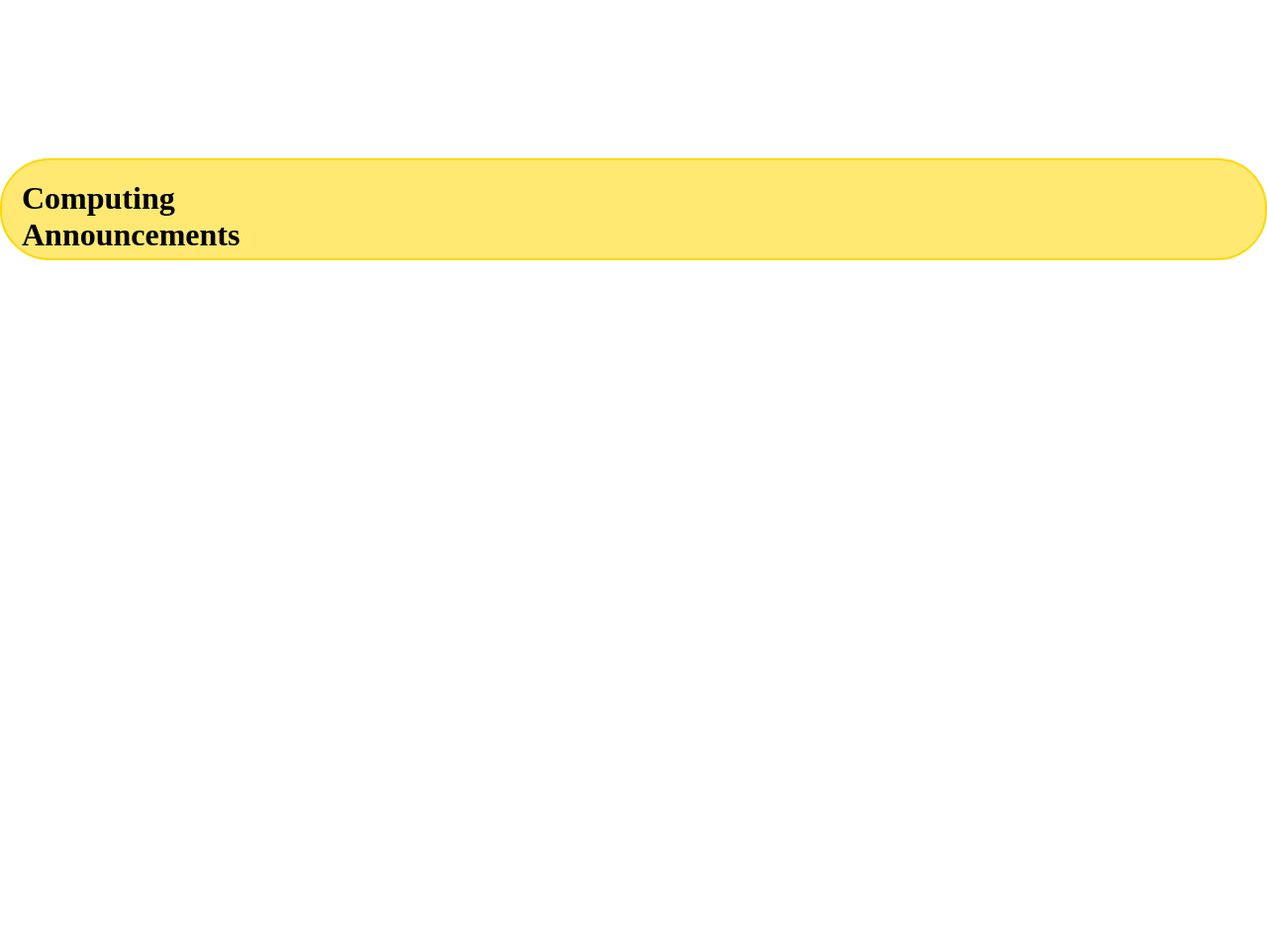
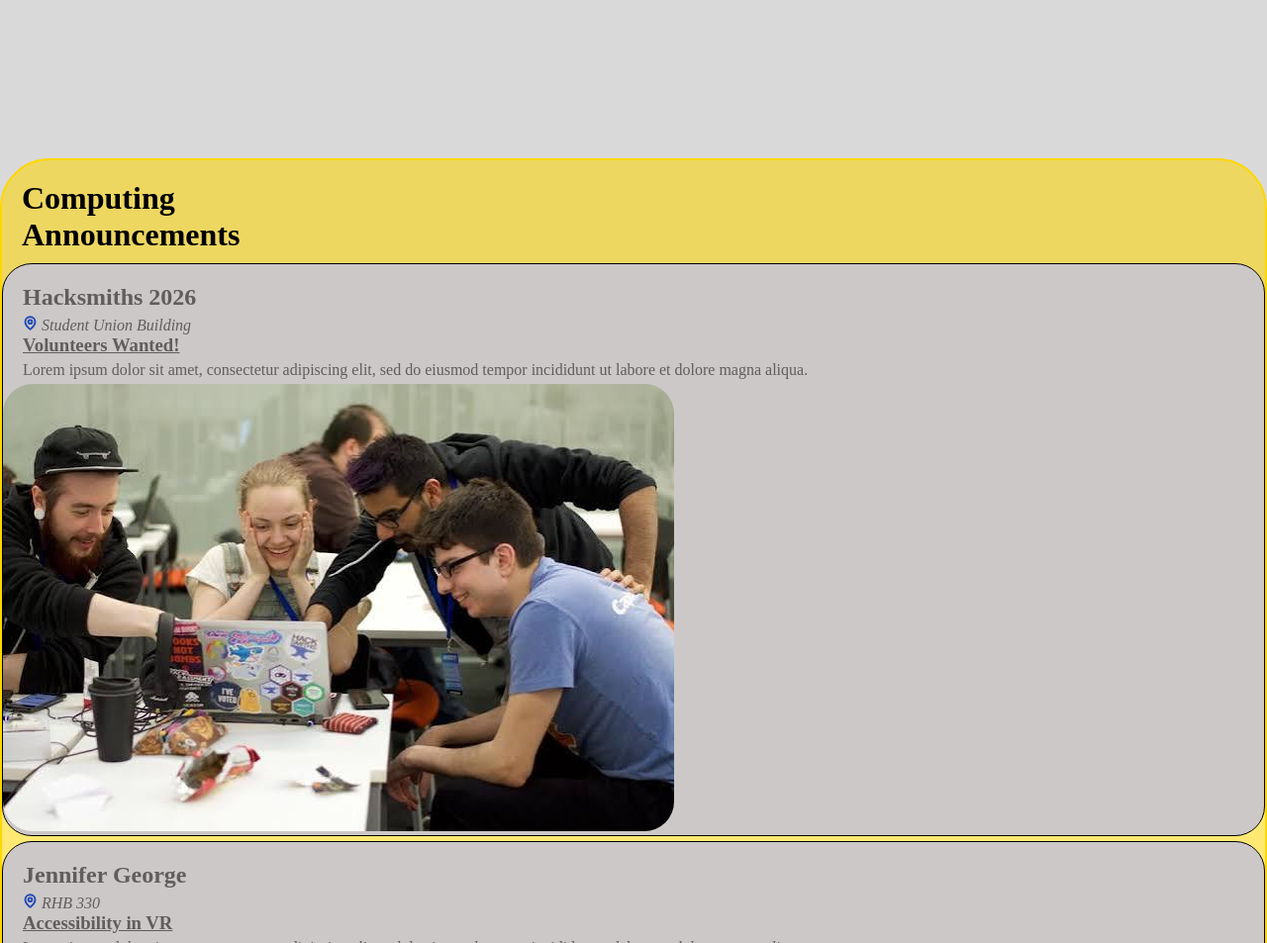
Before and after one commit to temivr/UniGuide, a plain HTML site: page index.html in a window 1280 px wide. Shown: the top 953 px of the page at 99% size. Before the commit the page ends 800 px from the top, so only its background shows below. Drawn offline with Linux system fonts and the light colour scheme.

Commit message:
Grey Content Cards

```diff
--- a/index.html
+++ b/index.html
@@ -10,12 +10,97 @@
 </head>
 
 <body>
-    <!-- 1. Simulating profile space -->
+  <div id="app-background">
+                                      <!-- 1. Simulating profile space -->
     <div class="profile"></div>
 
-    <!-- 2. Yellow Title Card -->
+                                        <!-- 2. Yellow Title Card -->
     <div class="title-card">
         <h1>Computing<br>Announcements</h1>
+
+
+
+
+
+                                          <!-- 3. Content Cards-->
+
+<!-- Content 1 -->
+        <div class="content-card">
+            <h2>Hacksmiths 2026</h2>
+
+            <!-- Map link and pin (from Lucide) -->
+            <a class="campus-map" href="#index.html">
+                <svg xmlns="http://www.w3.org/2000/svg"
+                    width="15"
+                    height="15"
+                    viewBox="0 0 24 24"
+                    fill="none"
+                    stroke="currentColor"
+                    stroke-width="3"
+                    stroke-linecap="round"
+                    stroke-linejoin="round"
+                    class="lucide lucide-map-pin preview-icon">
+
+                    <path d="M20 10c0 4.993-5.539 10.193-7.399 11.799a1 1
+                    0 0 1-1.202 0C9.539 20.193 4 14.993 4 10a8 8 0 0 1 16 0"/>
+                    <circle cx="12" cy="10" r="3"/>
+                </svg>
+                <em>Student Union Building</em>
+            </a>
+
+            <!-- Event link -->
+            <h3>
+                <a href="#index.html">Volunteers Wanted!</a>
+            </h3>
+
+            <!-- Event Details -->
+            <p>Lorem ipsum dolor sit amet, consectetur adipiscing elit,
+                sed do eiusmod tempor incididunt ut labore et dolore magna aliqua.
+            </p>
+
+            <!-- Event image -->
+            <img src="/assets/hacksmiths.jpg" alt="Students coding around table">
+        </div>
+
+        <!-- Content 2 -->
+        <div class="content-card">
+            <h2>Jennifer George</h2>
+
+            <!-- Map link and pin (from Lucide) -->
+            <a class="campus-map" href="#index.html">
+                <svg xmlns="http://www.w3.org/2000/svg"
+                    width="15"
+                    height="15"
+                    viewBox="0 0 24 24"
+                    fill="none"
+                    stroke="currentColor"
+                    stroke-width="3"
+                    stroke-linecap="round"
+                    stroke-linejoin="round"
+                    class="lucide lucide-map-pin preview-icon">
+
+                    <path d="M20 10c0 4.993-5.539 10.193-7.399 11.799a1 1
+                    0 0 1-1.202 0C9.539 20.193 4 14.993 4 10a8 8 0 0 1 16 0"/>
+                    <circle cx="12" cy="10" r="3"/>
+                </svg>
+                <em>RHB 330</em>
+            </a>
+
+            <!-- Event link -->
+            <h3>
+                <a href="#index.html">Accessibility in VR</a>
+            </h3>
+
+            <!-- Event Details -->
+            <p>Lorem ipsum dolor sit amet, consectetur adipiscing elit,
+                sed do eiusmod tempor incididunt ut labore et dolore magna aliqua.
+            </p>
+
+            <!-- Event image -->
+            <img src="/assets/hacksmiths.jpg" alt="Students coding around table">
+        </div>
+
+    </div>
     </div>
 </body>
 </html>
```
